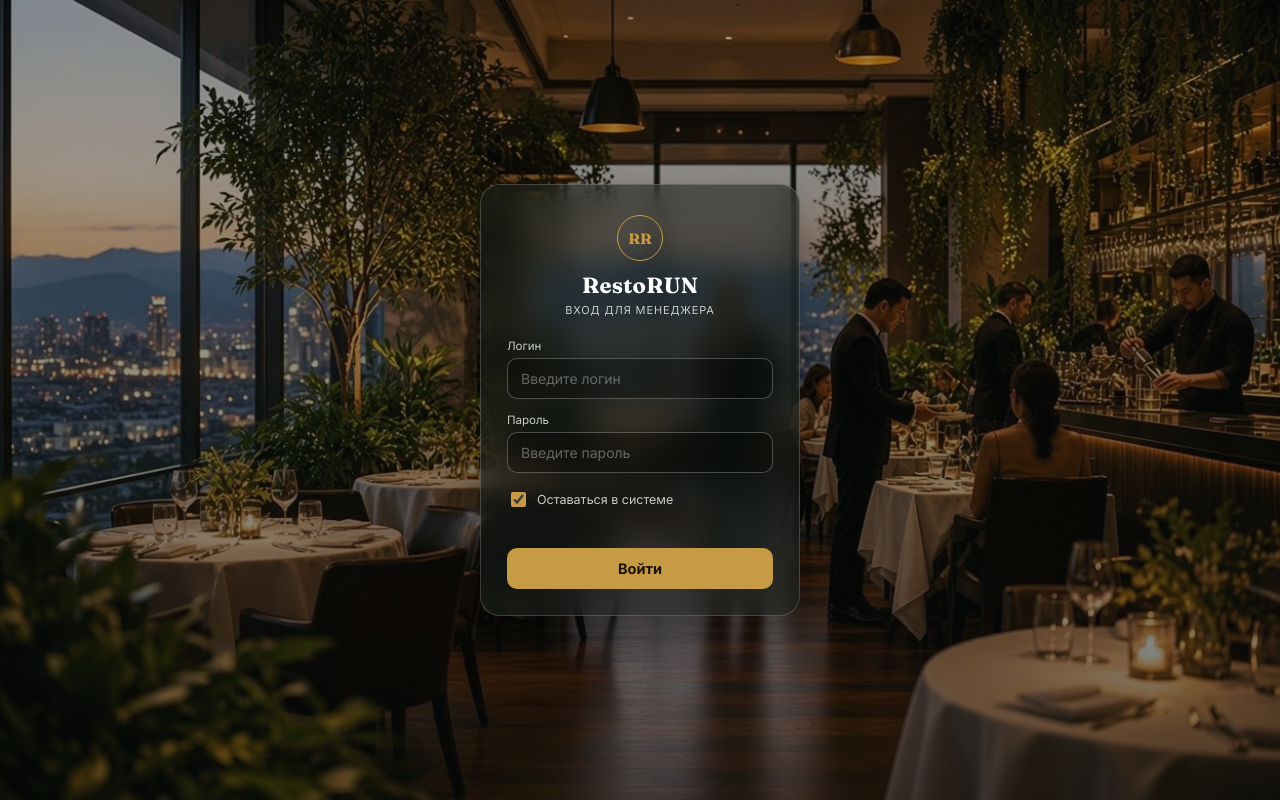
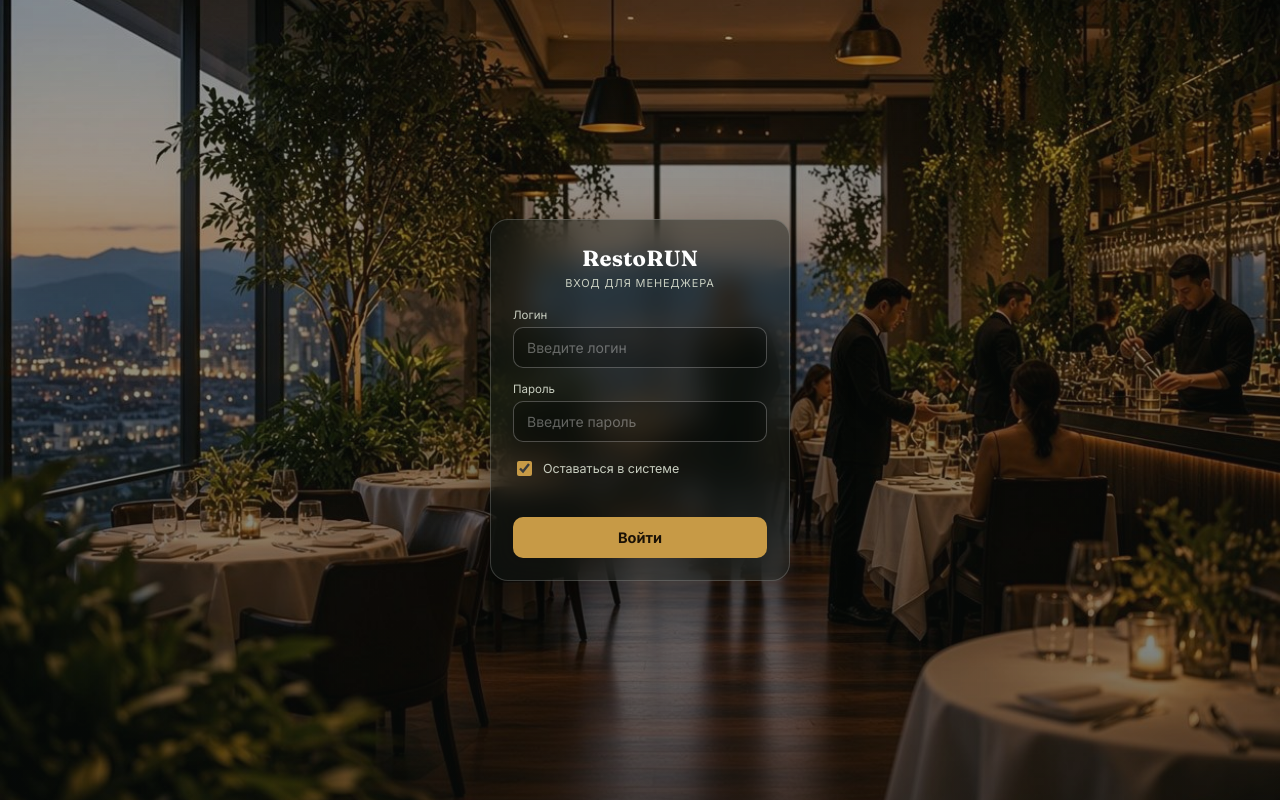
Before and after one commit to RQPe6ehod/restorun.kuatov.kz, a plain HTML site: page index.html in a window 1280 px wide. Drawn offline with Linux system fonts and the light colour scheme.

Commit message:
Add files via upload

```diff
--- a/index.html
+++ b/index.html
@@ -30,24 +30,17 @@
 
   .card{
     position:relative; z-index:1;
-    width:100%; max-width: 320px;
-    background: rgba(20, 28, 24, 0.55);
+    width:100%; max-width: 300px;
+    background: rgba(20, 28, 24, 0.45);
     backdrop-filter: blur(14px);
     -webkit-backdrop-filter: blur(14px);
     border: 1px solid rgba(255,255,255,0.18);
-    border-radius: 20px;
-    padding: 30px 26px 26px;
+    border-radius: 18px;
+    padding: 24px 22px 22px;
     box-shadow: 0 25px 60px rgba(0,0,0,.4);
   }
 
-  .brand{ text-align:center; margin-bottom: 22px; }
-  .brand-mark{
-    width:46px; height:46px; border-radius:50%;
-    border: 1.5px solid var(--gold);
-    display:flex; align-items:center; justify-content:center;
-    margin: 0 auto 10px;
-    font-family:'Fraunces', serif; font-weight:700; font-size:15px; color: var(--gold);
-  }
+  .brand{ text-align:center; margin-bottom: 18px; }
   .brand h1{
     font-family:'Fraunces', serif; font-weight:700; font-size: 22px; margin:0;
     color: #fff; letter-spacing:.01em;
@@ -85,7 +78,6 @@
 
 <div class="card">
   <div class="brand">
-    <div class="brand-mark">RR</div>
     <h1>RestoRUN</h1>
     <p>Вход для менеджера</p>
   </div>
```
